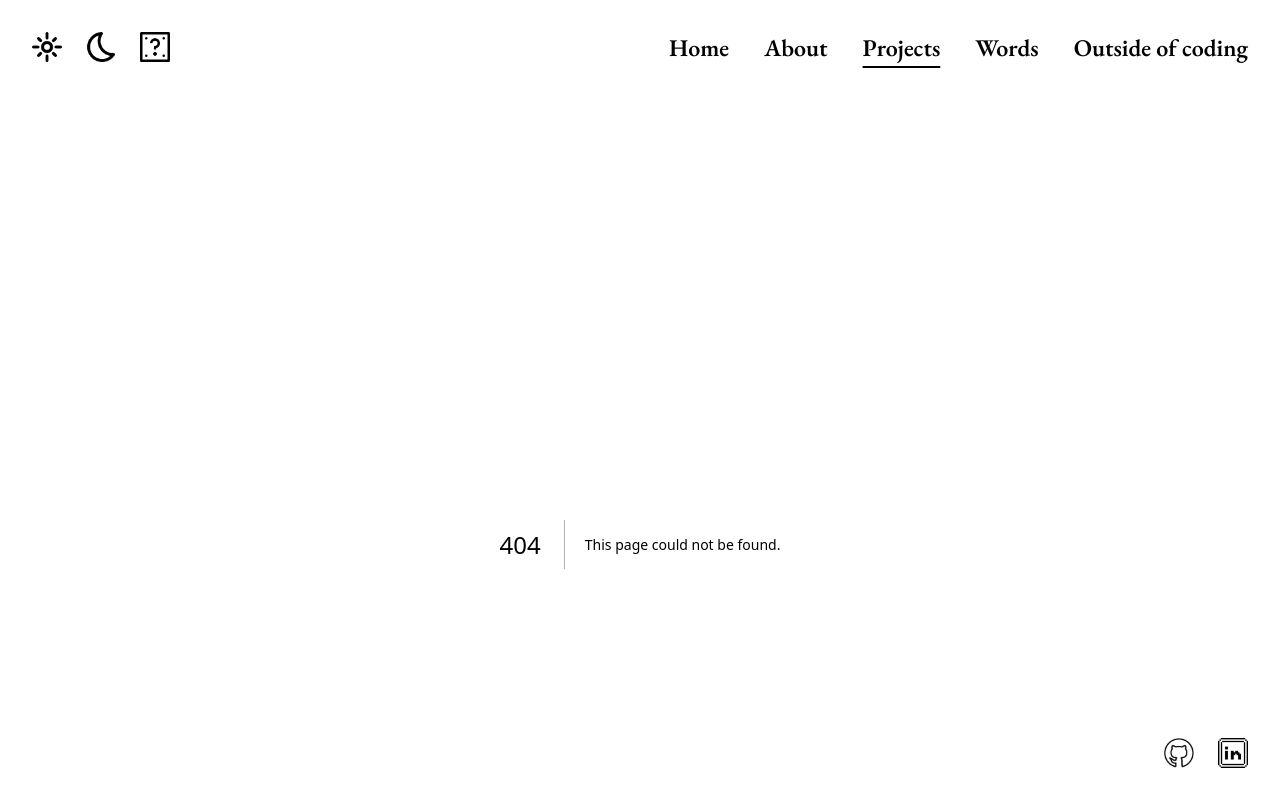
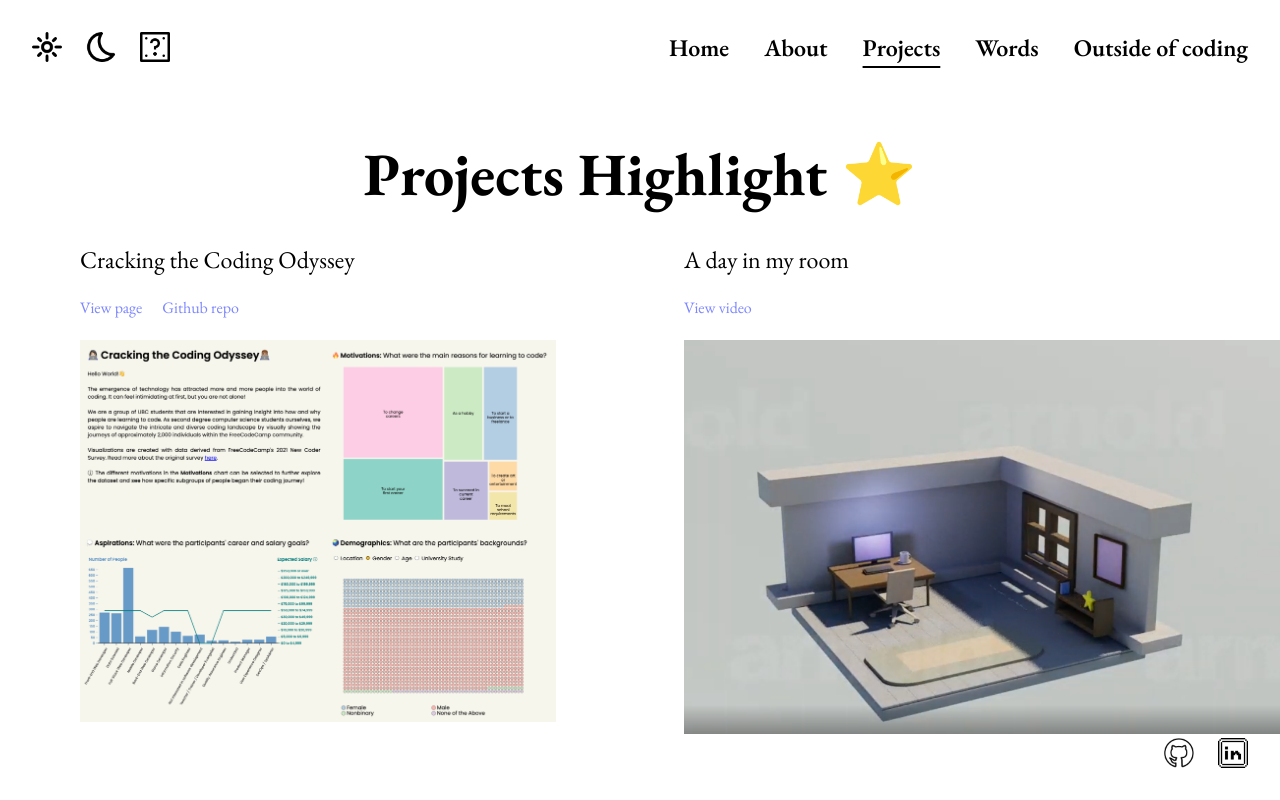
Before and after one commit to mcctm/miranda-personal-website, a Next.js app: page /projects in a window 1280 px wide. Before the commit this address had no page. Built offline with nearby package versions, Linux system fonts and the light colour scheme.

Commit message:
feat: :sparkles: add projects page, refactor existing css

```diff
--- a/src/app/about/page.tsx
+++ b/src/app/about/page.tsx
@@ -3,7 +3,7 @@ import Image from "next/image";
 export default function AboutPage() {
   return (
     <>
-      <div className="items-center justify-center">
+      <div>
         <main className="grid grid-cols-3 grid-rows-2">
           <div className="col-span-2 pl-15">
             <h1 className="font-bold text-6xl mb-20 font-dm-serif">
@@ -38,8 +38,8 @@ export default function AboutPage() {
               aria-hidden
               src="/about_profilepic.png"
               alt="Profile picture"
-              width={300}
-              height={300}
+              width={400}
+              height={400}
             />
           </div>
         </main>
--- /dev/null
+++ b/src/app/outside-of-coding/page.tsx
@@ -0,0 +1,11 @@
+export default function OutsideOfCodingPage() {
+  return (
+    <>
+      <div className="items-center justify-center">
+        <div className="col-span-2 col-start-1 row-start-1 content-end justify-items-start pl-12">
+          Outside of coding
+        </div>
+      </div>
+    </>
+  );
+}
--- /dev/null
+++ b/src/app/projects/page.tsx
@@ -0,0 +1,57 @@
+import Image from "next/image";
+
+export default function ProjectsPage() {
+  return (
+    <>
+      <div className="flex flex-col">
+        <div className="justify-items-center">
+          <h1 className="font-bold text-6xl mb-10">Projects Highlight ⭐️</h1>
+        </div>
+        <div className="grid grid-cols-4 gap-2">
+          <div className="col-start-1 col-span-2 ml-20 mr-20">
+            <p className="text-2xl mb-5">Cracking the Coding Odyssey</p>
+            <div className="mb-5">
+              <a
+                href="https://mcctm.github.io/cracking-the-coding-odyssey/"
+                className="text-indigo-400 hover:underline mr-5"
+              >
+                View page
+              </a>
+              <a
+                href="https://mcctm.github.io/cracking-the-coding-odyssey/"
+                className="text-indigo-400 hover:underline mr-5"
+              >
+                Github repo
+              </a>
+            </div>
+            <Image
+              aria-hidden
+              src="/cracking-the-coding-odyssey.png"
+              alt="Cracking the coding odyssey project picture"
+              width={500}
+              height={500}
+            />
+          </div>
+          <div className="col-start-3 col-span-2 ml-10">
+            <p className="text-2xl mb-5">A day in my room</p>
+            <div className="mb-5">
+              <a
+                href="https://drive.google.com/file/d/1hRhcFxsAzg0PFwXHY76PYGJgnhkn8bYi/view?usp=sharing"
+                className="text-indigo-400 hover:underline mr-5"
+              >
+                View video
+              </a>
+            </div>
+            <Image
+              aria-hidden
+              src="/day-in-my-room.png"
+              alt="Day in my room project picture"
+              width={600}
+              height={600}
+            />
+          </div>
+        </div>
+      </div>
+    </>
+  );
+}
--- a/src/app/words/page.tsx
+++ b/src/app/words/page.tsx
@@ -3,9 +3,7 @@ export default function WordsPage() {
     <>
       <div className="flex flex-col justify-center">
         <div>
-          <h1 className="font-bold text-6xl mb-10 font-dm-serif">
-            Brain Dump 🧠
-          </h1>
+          <h1 className="font-bold text-6xl mb-10">Brain Dump 🧠</h1>
           <h2 className="text-2xl">A place for reflections and daydreams ☁️</h2>
         </div>
         <div className="my-10 h-px bg-gradient-to-r from-transparent via-gray-400 to-transparent"></div>
```
Also changed, not shown: public/cracking-the-coding-odyssey.png (added), public/day-in-my-room.png (added).
